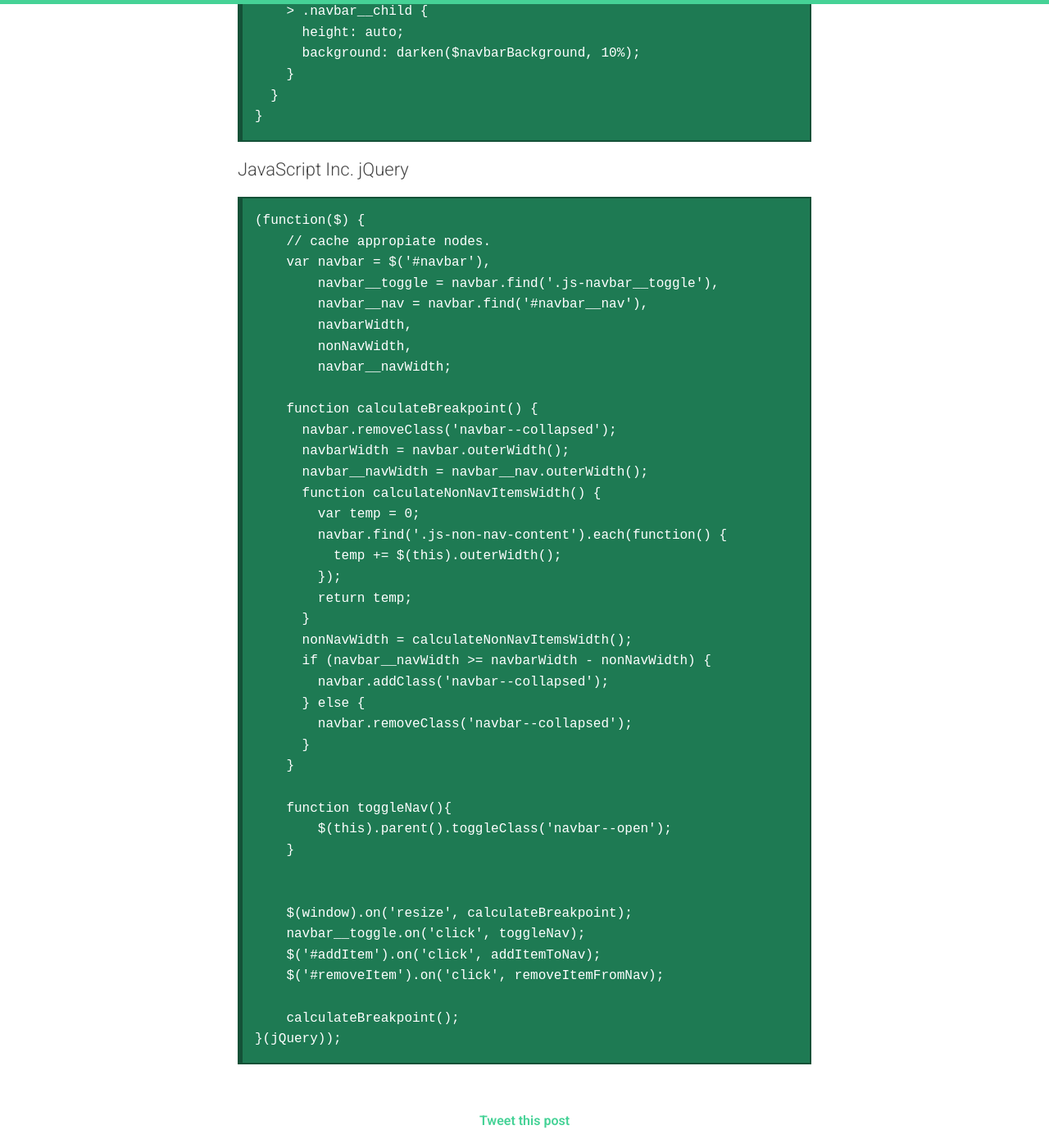
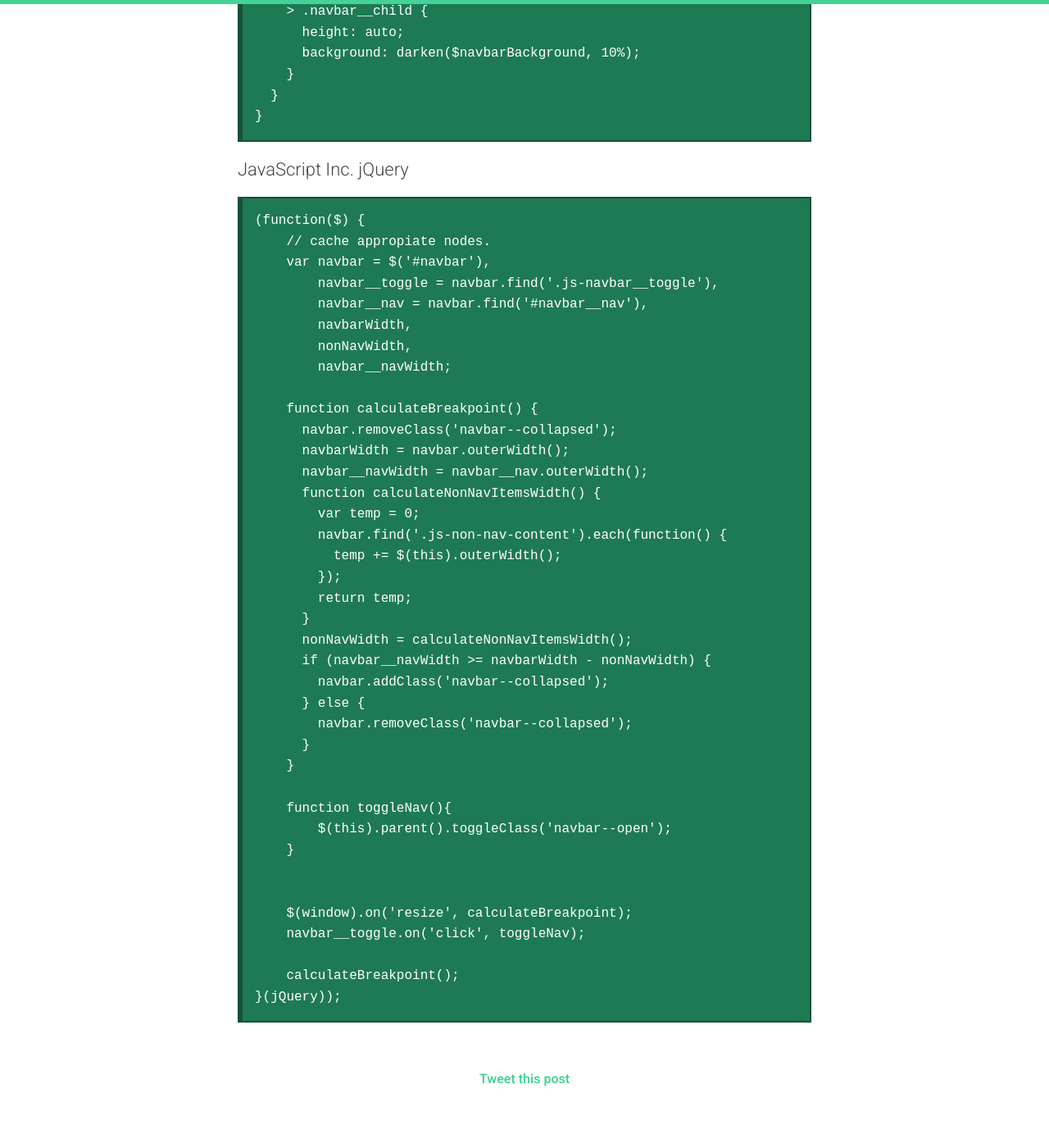
Before and after one commit to rbrtsmith/rbrtsmith.github.io, a Jekyll site: the page built from _posts/2014-12-18-a-more-robust-dynamic-navigation-system.md, in a window 1280 px wide and 1400 px high, scrolled down 7867 px. Shown: the whole window at 82% size. Built offline with Jekyll 4.4.1, drawn with Linux system fonts in a browser that asks for light colours; comment, search, counter and statistics services are not loaded.

Commit message:
Update 2014-12-18-a-more-robust-dynamic-navigation-system.md

```diff
--- a/_posts/2014-12-18-a-more-robust-dynamic-navigation-system.md
+++ b/_posts/2014-12-18-a-more-robust-dynamic-navigation-system.md
@@ -333,8 +333,6 @@ here: [http://bartenderbolaget.se/](http://bartenderbolaget.se/).
 
         $(window).on('resize', calculateBreakpoint);
         navbar__toggle.on('click', toggleNav);
-        $('#addItem').on('click', addItemToNav);
-        $('#removeItem').on('click', removeItemFromNav);
 
         calculateBreakpoint();
     }(jQuery));
```
